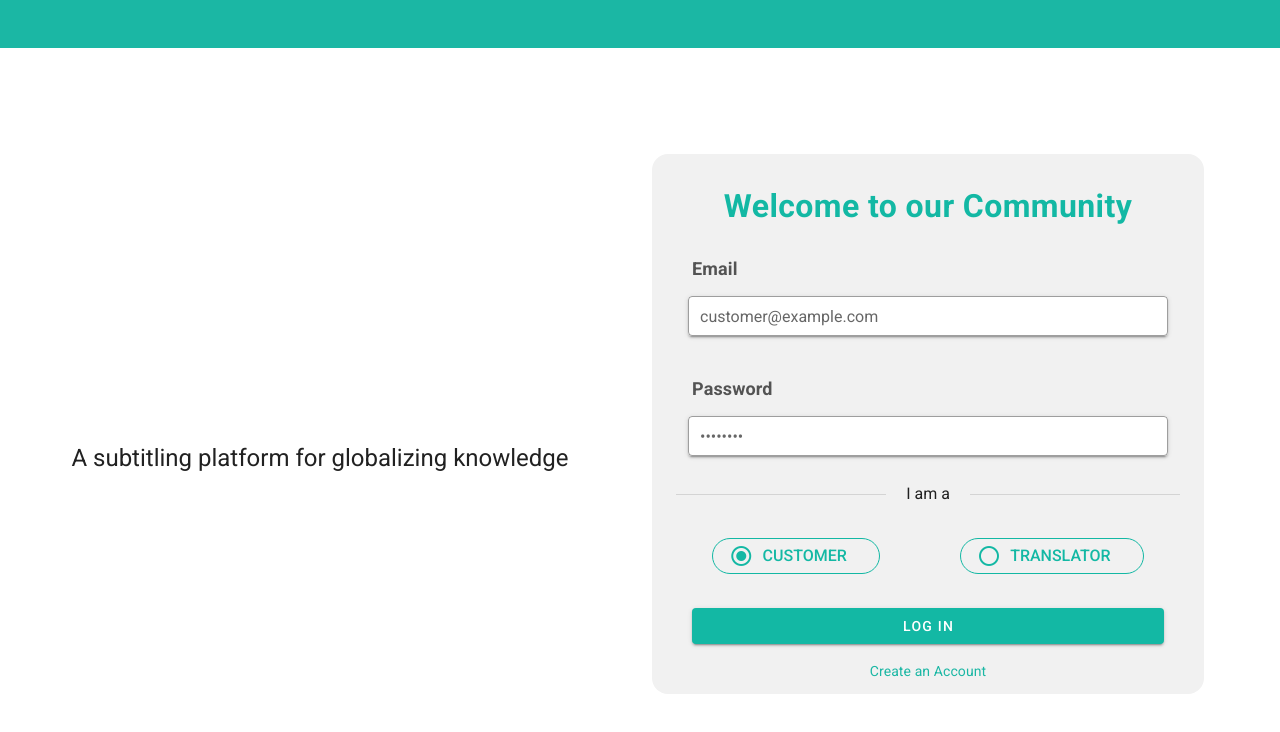
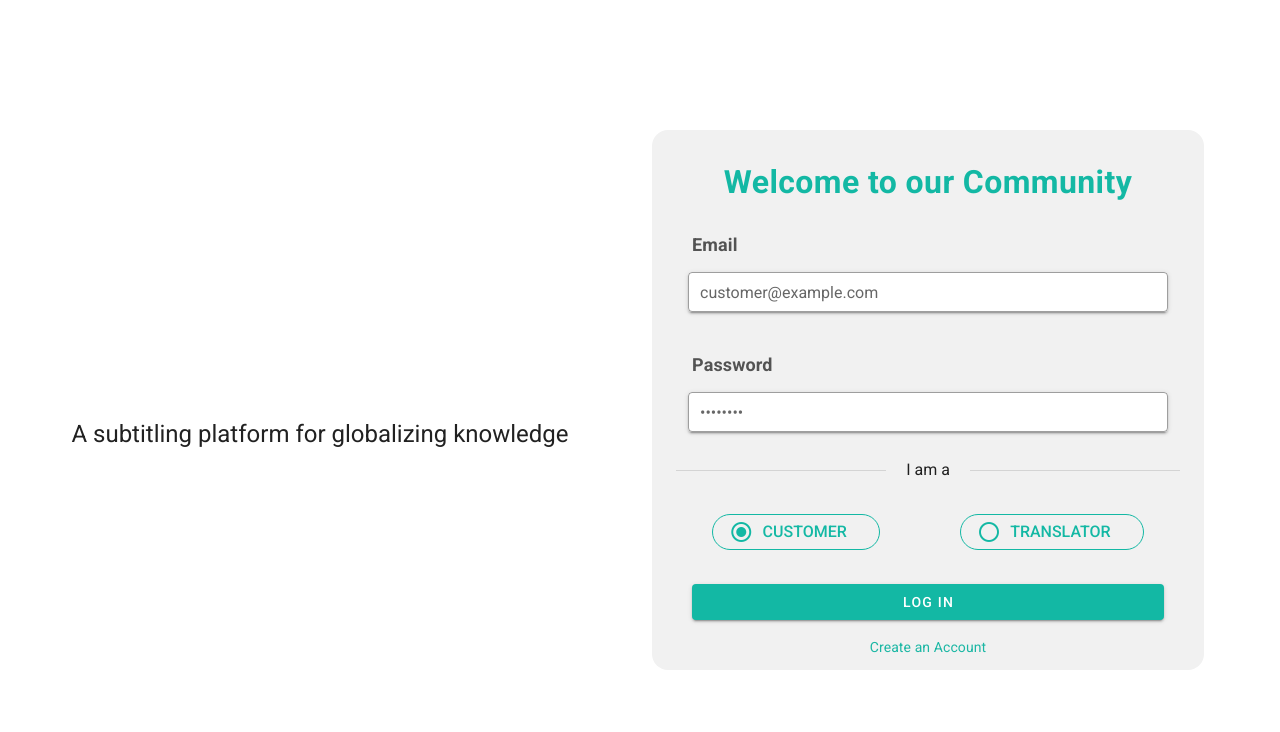
Before and after one commit to upside-down-cubes/gophi-frontend, a Vue app: page /login in a window 1280 px wide. Shown: the top 732 px of the page. Built offline with nearby package versions, Linux system fonts and the light colour scheme.

Commit message:
Update redirection to home from Signup and Login pages

```diff
--- a/src/App.vue
+++ b/src/App.vue
@@ -168,34 +168,34 @@
         Contact Us
       </v-btn>
     </v-app-bar>
-    <v-app-bar
-      v-else-if="this.$route.name === 'Login'"
-      app
-      color="#1bb7a4"
-      dark
-      dense
-      flat
-      class="test"
-    >
-      <v-btn
-        fab
-        tile
-        x-large
-        plain
-        elevation="0"
-        max-height="48"
-        width="90"
-        contain
-        :to="{ name: 'Home' }"
-      >
-        <v-img
-          :src="require('./assets/gophilogolight.png')"
-          contain
-          class="mx-0"
-          max-height="40"
-        />
-      </v-btn>
-    </v-app-bar>
+    <!--    <v-app-bar-->
+    <!--      v-else-->
+    <!--      app-->
+    <!--      color="#1bb7a4"-->
+    <!--      dark-->
+    <!--      dense-->
+    <!--      flat-->
+    <!--      class="test"-->
+    <!--    >-->
+    <!--      <v-btn-->
+    <!--        fab-->
+    <!--        tile-->
+    <!--        x-large-->
+    <!--        plain-->
+    <!--        elevation="0"-->
+    <!--        max-height="48"-->
+    <!--        width="90"-->
+    <!--        contain-->
+    <!--        :to="{ name: 'Home' }"-->
+    <!--      >-->
+    <!--        <v-img-->
+    <!--          :src="require('./assets/gophilogolight.png')"-->
+    <!--          contain-->
+    <!--          class="mx-0"-->
+    <!--          max-height="40"-->
+    <!--        />-->
+    <!--      </v-btn>-->
+    <!--    </v-app-bar>-->
 
     <v-main>
       <router-view />
--- a/src/components/login/login.vue
+++ b/src/components/login/login.vue
@@ -2,12 +2,14 @@
   <v-container fill-height fluid>
     <v-row>
       <v-col md="6" class="mt-16">
+        <router-link :to="{ name: 'Home' }">
           <v-img
             :src="require('../../assets/gophilogodark.png')"
             contain
             height="150"
             class="mt-16"
           />
+        </router-link>
         <div class="text-center mt-2">
           <span style="font-size: x-large"
             >A subtitling platform for globalizing knowledge</span
@@ -111,7 +113,11 @@
               <v-btn block color="#13B8A4" dark @click="logIn">Log In</v-btn>
             </v-col>
           </v-row>
-          <v-card-text align="center" style="color: #1bb7a4" @click="createAcc">
+          <v-card-text
+            class="text-center"
+            style="color: #1bb7a4"
+            @click="createAcc"
+          >
             Create an Account
           </v-card-text>
         </v-card>
--- a/src/components/signup/CustomerSignup.vue
+++ b/src/components/signup/CustomerSignup.vue
@@ -2,12 +2,14 @@
   <v-container fill-height fluid>
     <v-row>
       <v-col md="6" class="mt-16">
+        <router-link :to="{ name: 'Home' }">
           <v-img
             :src="require('../../assets/gophilogodark.png')"
             contain
             height="150"
             class="mt-16"
           />
+        </router-link>
         <div class="text-center mt-2">
           <span style="font-size: x-large">
             A subtitling platform for globalizing knowledge
@@ -23,7 +25,7 @@
             <span class="mt-5">Welcome to gophi</span>
           </v-card-title>
           <v-row align="center" justify="center" class="mx-7">
-            <v-col align="center" class="completed-signup">
+            <v-col class="text-center completed-signup">
               <span>Personal Information</span>
             </v-col>
           </v-row>
@@ -56,13 +58,12 @@
           <v-card-actions class="next-button"
             ><v-btn
               v-if="step < 2"
-              align="right"
               color="#13B8A4"
               rounded
               small
               dark
               @click="step++"
-              class="px-6"
+              class="px-6 align-content-end"
             >
               Next
             </v-btn>
@@ -72,9 +73,8 @@
               rounded
               small
               dark
-              align="right"
               @click="submitSignup"
-              class="px-4"
+              class="px-4 align-content-end"
             >
               Submit
             </v-btn>
@@ -104,7 +104,7 @@ export default {
       }
     },
     submitSignup() {
-      this.$router.push({ name: "CustomerOrder" });
+      this.$router.push({ name: "Login" });
     },
   },
 };
--- a/src/components/signup/TranslatorSignup.vue
+++ b/src/components/signup/TranslatorSignup.vue
@@ -2,12 +2,14 @@
   <v-container fill-height fluid>
     <v-row>
       <v-col md="6" class="mt-16">
+        <router-link :to="{ name: 'Home' }">
           <v-img
             :src="require('../../assets/gophilogodark.png')"
             contain
             height="150"
             class="mt-16"
           />
+        </router-link>
         <div class="text-center mt-2">
           <span style="font-size: x-large"
             >A subtitling platform for globalizing knowledge</span
@@ -23,17 +25,17 @@
             <span class="mt-5">Welcome to gophi</span>
           </v-card-title>
           <v-row align="center" justify="center" class="mx-7">
-            <v-col align="center" class="completed-signup">
+            <v-col class="completed-signup text-center">
               <span>Personal Information</span>
             </v-col>
             <v-col
-              align="center"
               :class="this.step > 2 ? 'completed-signup' : 'incomplete-signup'"
+              class="text-center"
               ><span>Expertise</span></v-col
             >
             <v-col
-              align="center"
               :class="this.step > 3 ? 'completed-signup' : 'incomplete-signup'"
+              class="text-center"
               ><span>Test</span></v-col
             >
           </v-row>
@@ -87,13 +89,12 @@
           <v-card-actions class="next-button"
             ><v-btn
               v-if="step < 4"
-              align="right"
               color="#13B8A4"
               rounded
               small
               dark
               @click="step++"
-              class="px-6"
+              class="px-6 align-content-end"
             >
               Next
             </v-btn>
@@ -103,9 +104,8 @@
               rounded
               small
               dark
-              align="right"
               @click="submitSignup"
-              class="px-4"
+              class="px-4 align-content-end"
             >
               Submit
             </v-btn>
@@ -138,7 +138,7 @@ export default {
       }
     },
     submitSignup() {
-      this.$router.push({ name: "TranslatorOrder" });
+      this.$router.push({ name: "Login" });
     },
   },
 };
```
Lines whose indentation alone changed are shown as unchanged.
